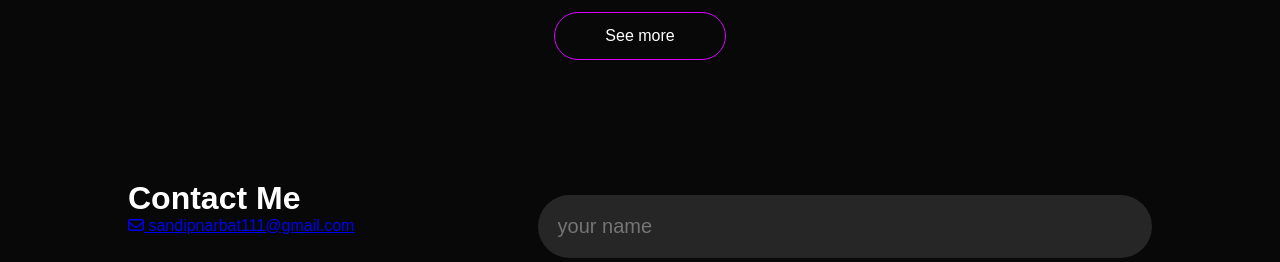
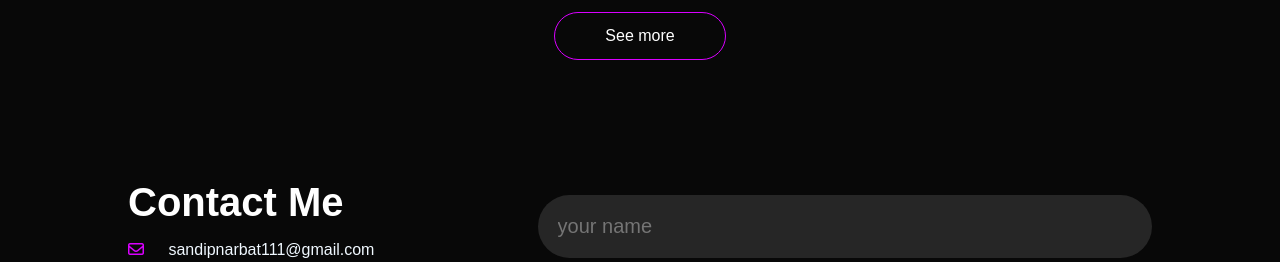
Before and after one commit to SandipNarbat/my-portfolio-website, a plain HTML site: page index.html in a window 1280 px wide. Shown: the part 2412-2674 px from the top of the page. Drawn offline with Linux system fonts and the light colour scheme.

Commit message:
css ypdated

```diff
--- a/style.css
+++ b/style.css
@@ -309,9 +309,12 @@ nav ul li a:hover::after {
 .contact-right {
     flex-basis: 60%;
 }
+.contact-left h1{
+    font-size: 40px;
+}
 
 .contact-left p {
-    margin-top: 30px;
+    margin-top: 10px;
 }
 
 .contact-left p i {
@@ -350,7 +353,19 @@ form button {
 
 .contact-right form {
     width: 100%;
+}
+.mail{
+    margin-top: 16px;
+}
+.mail a{
+    text-decoration: none;
+    color: aliceblue;
+    font-size: 16px;
+}
 
+.mail i {
+    color: #d900ff;
+    margin-right: 20px;
 }
 
 form input,
```
